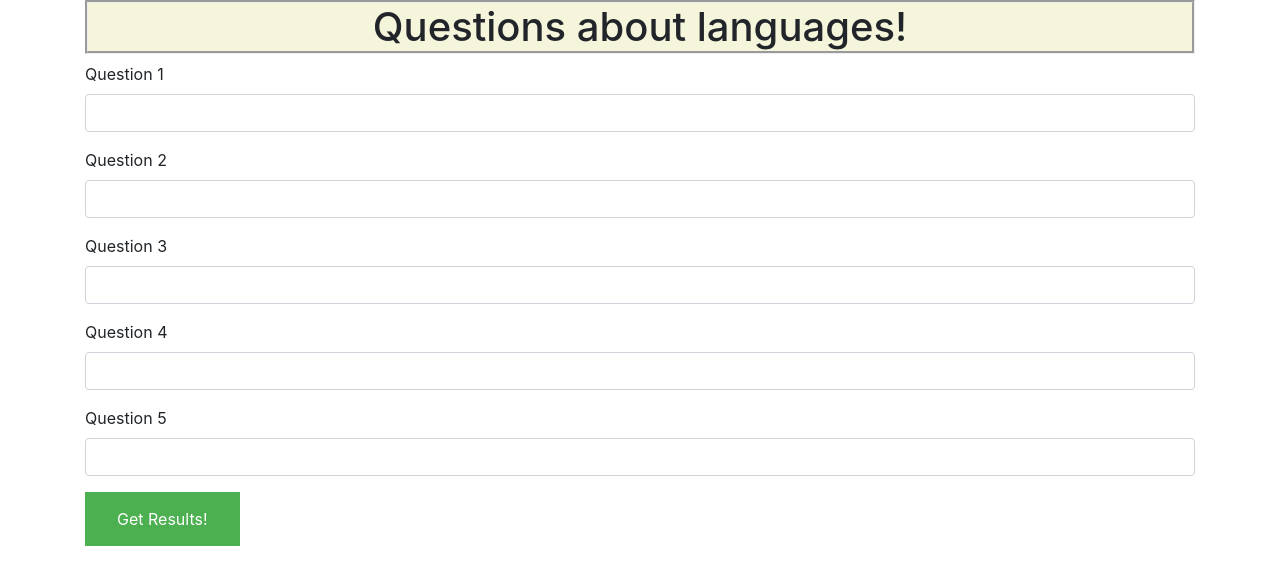
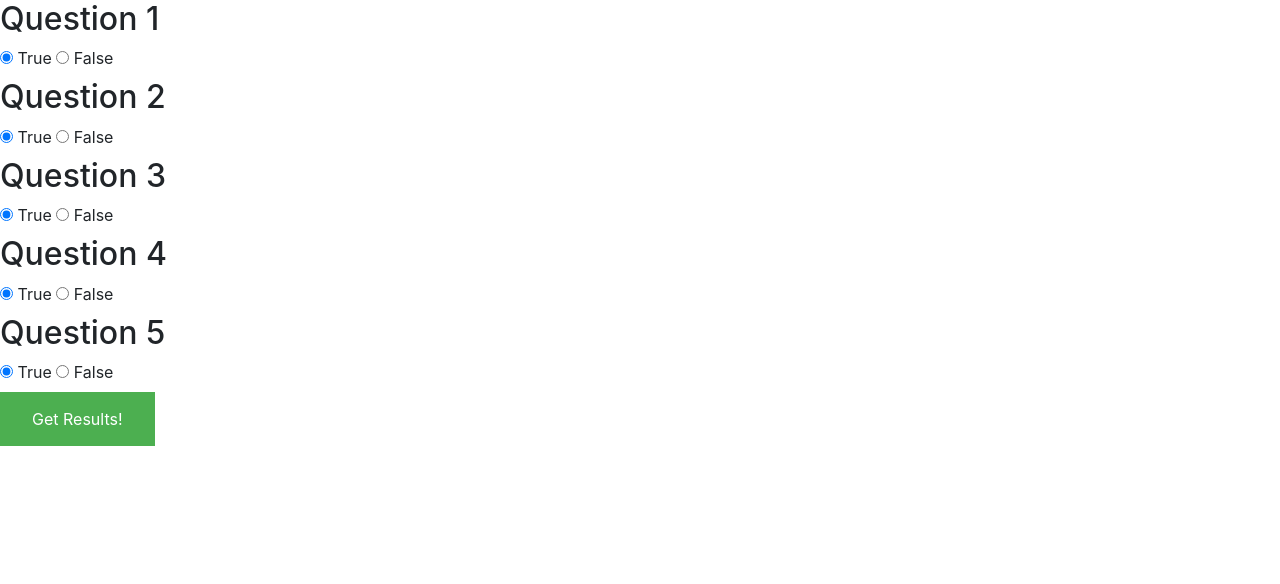
Before and after one commit to Kody7mm/coding-lang, a plain HTML site: page index.html in a window 1280 px wide. Drawn offline with Linux system fonts and the light colour scheme.

Commit message:
Gave up on original direction and switched to Radio function. Added basic structure to continue. Left in original code for learning purposes

```diff
--- a/index.html
+++ b/index.html
@@ -12,7 +12,67 @@
 </head>
 
 <body>
-  <div class="container">
+  <h2>Question 1</h2>
+  <div class="radio1">
+    <label>
+      <input type="radio" name="queOne" value="1" checked>
+      True
+    </label>
+    <label>
+      <input type="radio" name="queOne" value="0">
+      False
+    </label>
+  </div>
+
+  <h2>Question 2</h2>
+  <div class="radio2">
+    <label>
+      <input type="radio" name="queTwo" value="1" checked>
+      True
+    </label>
+    <label>
+      <input type="radio" name="queTwo" value="0">
+      False
+    </label>
+  </div>
+
+  <h2>Question 3</h2>
+  <div class="radio3">
+    <label>
+      <input type="radio" name="queThree" value="1" checked>
+      True
+    </label>
+    <label>
+      <input type="radio" name="queThree" value="0">
+      False
+    </label>
+  </div>
+
+  <h2>Question 4</h2>
+  <div class="radio4">
+    <label>
+      <input type="radio" name="queFour" value="1" checked>
+      True
+    </label>
+    <label>
+      <input type="radio" name="queFour" value="0">
+      False
+    </label>
+  </div>
+
+  <h2>Question 5</h2>
+  <div class="radio5">
+    <label>
+      <input type="radio" name="queFive" value="1" checked>
+      True
+    </label>
+    <label>
+      <input type="radio" name="queFive" value="0">
+      False
+    </label>
+  </div>
+
+  <!-- <div class="container">
     <h1 class="title">Questions about languages!</h1>
     <h2></h2>
     <form id="name">
@@ -37,6 +97,8 @@
       <div class="form-group">
         <label for="queFive">Question 5</label>
         <input id="queFive" class="form-control" type="text">
+      </div> -->
+
   </div>
 
   <div>
@@ -47,7 +109,7 @@
   </form>
   <div id="queAnswer">
     <p>
-        Based off your answers of <span class="queOne"></span>, <span class="queTwo"></span>, <span
+      Based off your answers of <span class="radio1"></span>, <span class="queTwo"></span>, <span
         class="queThree"></span>, <span class="queFour"></span>, and <span class="queFive"></span> we think that
       you'll really enjoy learning </span> <span class="queAnswer"></span>
     </p>
--- a/js/scripts.js
+++ b/js/scripts.js
@@ -1,11 +1,14 @@
 $(document).ready(function() {
   $("form#name").submit(function(event){
     event.preventDefault();
-    const queOne = $("input#queOne").val();
-    const queTwo = $("input#queTwo").val();
-    const queThree = $("input#queThree").val();
-    const queFour = $("input#queFour").val();
-    const queFive = $("input#queFive").val();
+    // const queOne = $("input#queOne").val();
+    // const queTwo = $("input#queTwo").val();
+    // const queThree = $("input#queThree").val();
+    // const queFour = $("input#queFour").val();
+    // const queFive = $("input#queFive").val();
+
+    const queOne = $("input:radio[name=queOne]:checked").val();
+
 
     $(".queOne").text(queOne);
     $(".queTwo").text(queTwo);
```
Lines whose indentation alone changed are shown as unchanged.
